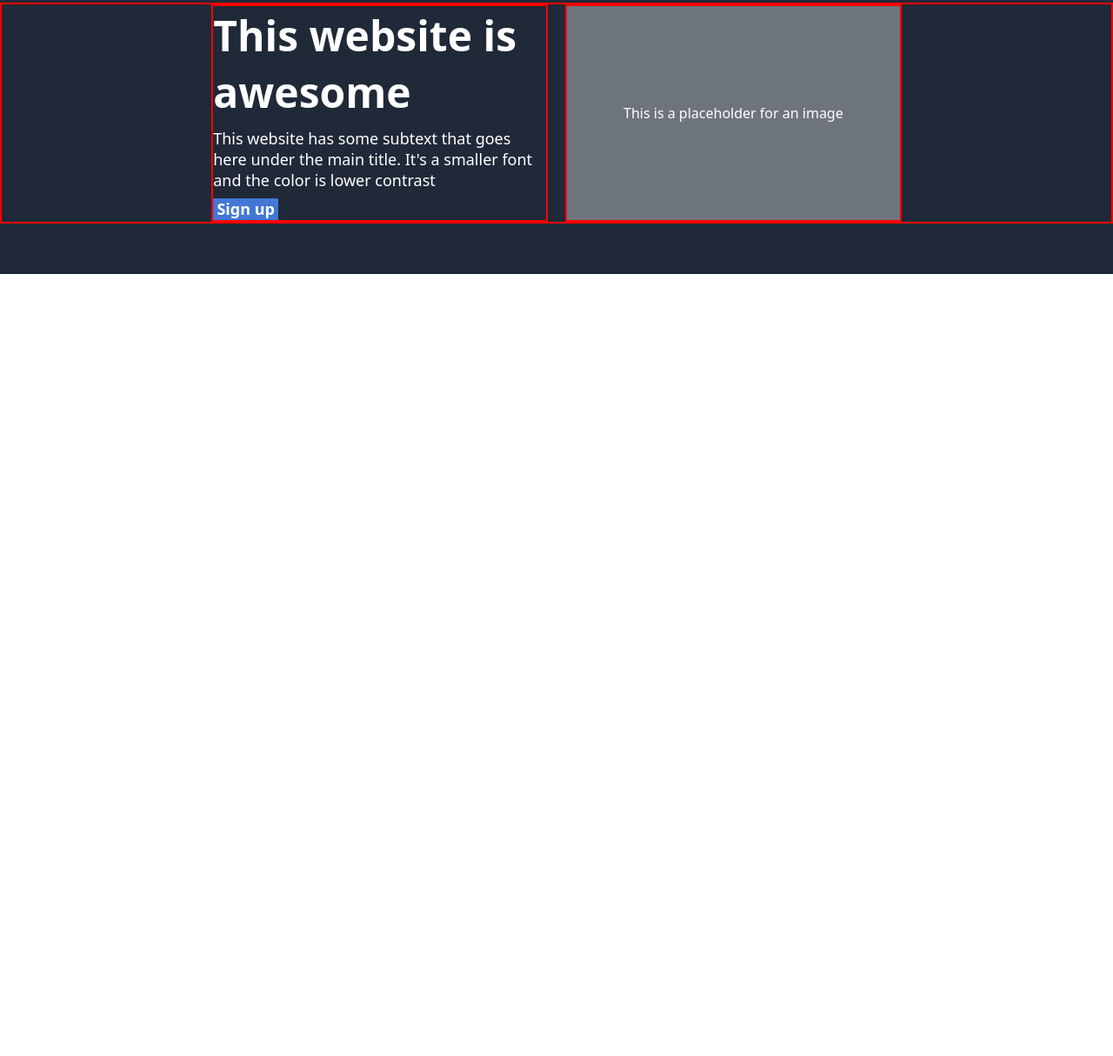
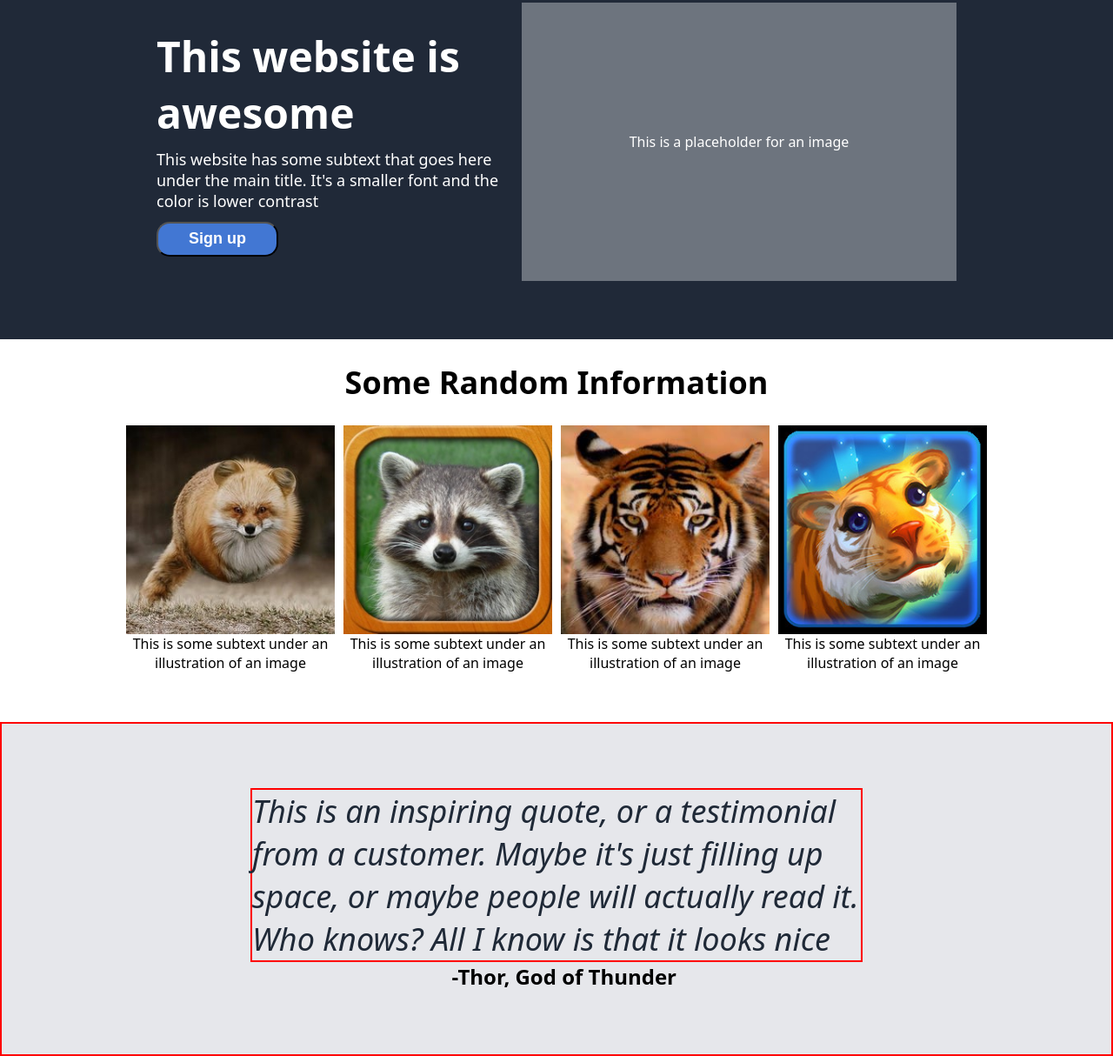
Before and after one commit to robdogg36/Odin-Website, a plain HTML site: page index.html in a window 1280 px wide. Shown: the part 135-1349 px from the top of the page at 87% size. Before the commit the page ends 800 px from the top, so only its background shows below. Drawn offline with Linux system fonts and the light colour scheme.

Commit message:
create website body

```diff
--- a/index.html
+++ b/index.html
@@ -7,6 +7,7 @@
     <link rel="stylesheet" href="styles.css">
 </head>
 <body>
+
     <div class="top-third">
         <div class="header">
             <div class="left-header">Header Logo</div>
@@ -22,10 +23,37 @@
             <div class="top-third-text">
                 <div class="hero-text">This website is awesome</div>
                 <div class="hero-subtext">This website has some subtext that goes here under the main title. It's a smaller font and the color is lower contrast</div>
-                <div class="sign-up">Sign up</div>
+                <button class="sign-up">Sign up</button>
             </div>
             <div class="top-third-image">This is a placeholder for an image</div>
         </div>
     </div>
+
+    <div class="information-third">
+        <div class="information-header">Some Random Information</div>
+        <div class="information-and-images">
+            <div class="image-and-text1">
+                <img src="image1.jpg">
+                This is some subtext under an illustration of an image
+            </div>
+            <div class="image-and-text2">
+                <img src="image2.jpg">
+                This is some subtext under an illustration of an image
+            </div>
+            <div class="image-and-text3">
+                <img src="image3.jpg">
+                This is some subtext under an illustration of an image
+            </div>
+            <div class="image-and-text4">
+                <img src="image4.jpg">
+                This is some subtext under an illustration of an image
+            </div>
+        </div>
+    </div>
+
+    <div class="quote-third">
+        <div class="quote">This is an inspiring quote, or a testimonial from a customer. Maybe it's just filling up space, or maybe people will actually read it. Who knows? All I know is that it looks nice</div>
+        <div class="thor">-Thor, God of Thunder</div>
+    </div>
 </body>
 </html>
--- a/styles.css
+++ b/styles.css
@@ -9,7 +9,7 @@ body {
     display: flex;
     flex-direction: column;
     flex-basis: auto;
-    height: 450px;
+    height: 525px;
     background-color: #202938;
     margin: 0;
 }
@@ -52,9 +52,9 @@ ul {
     display: flex;
     justify-content: center;
     flex-basis: auto;
-    height: 250px;
+    height: 320px;
     margin-top: 90px;
-    border: 2px solid red;
+
 }
 
 .top-third-text {
@@ -62,29 +62,31 @@ ul {
     flex-direction: column;
     flex-basis: auto;
     justify-content: center;
-    width: 30%;
+    width: 400px;
     margin-right: 20px;
-    border: 2px solid red;
+    flex-shrink: 0;
 }
 
 .top-third-image {
     display: flex;
     justify-content: center;
     align-items: center;
-    border: 2px solid red;
-    width: 30%;
+    width: 500px;
     background-color: #6d747e;
+    flex-shrink: 0;
 }
 
 .hero-text {
     margin-bottom: 9px;
     font-size: 48px;
     font-weight: 900;
+
 }
 
 .hero-subtext {
-    margin-bottom: 9px;
+    margin-bottom: 12px;
     font-size: 18px;
+
 }
 
 .sign-up {
@@ -92,9 +94,74 @@ ul {
     flex-basis: auto;
     justify-content: center;
     align-items: center;
-    width: 75px;
-    height: 25px;
+    width: 140px;
+    height: 40px;
     background-color: #4277d3;
+    color: white;
     font-size: 18px;
     font-weight: 700;
+    border-radius: 15px;
 }
+
+.information-third {
+    display: flex;
+    flex-direction: column;
+    flex-basis: auto;
+    height: 440px;
+    background-color: white;
+}
+
+.information-header {
+    display: flex;
+    justify-content: center;
+    align-items: center;
+    margin: 25px;
+    font-size: 36px;
+    font-weight: 900;
+}
+
+.information-and-images {
+    display: flex;
+    flex-direction: row;
+    justify-content: center;
+    gap: 10px;
+}
+
+.image-and-text1, .image-and-text2, .image-and-text3, .image-and-text4 {
+    display: flex;
+    flex-direction: column;
+    text-align: center;
+    width: 240px;
+}
+
+.quote-third {
+    display: flex;
+    flex-direction: column;
+    flex-basis: auto;
+    justify-content: center;
+    align-items: center;
+    height: 380px;
+    background-color: #e6e7eb;
+    padding-left: 500px;
+    padding-right: 500px;
+    border: 2px solid red;
+}
+
+.quote {
+    display: flex;
+    justify-content: center;
+    font-size: 36px;
+    font-style: italic;
+    font-weight: lighter;
+    color: #1F2937;
+    flex-basis: auto;
+    width: 700px;;
+    border: 2px solid red;
+}
+
+.thor {
+    text-align: right;
+    font-weight: 900;
+    font-size: 24px;
+    align-self: flex-end;
+}
```
Also changed, not shown: image1.jpg (added), image2.jpg (added), image3.jpg (added), image4.jpg (added).
